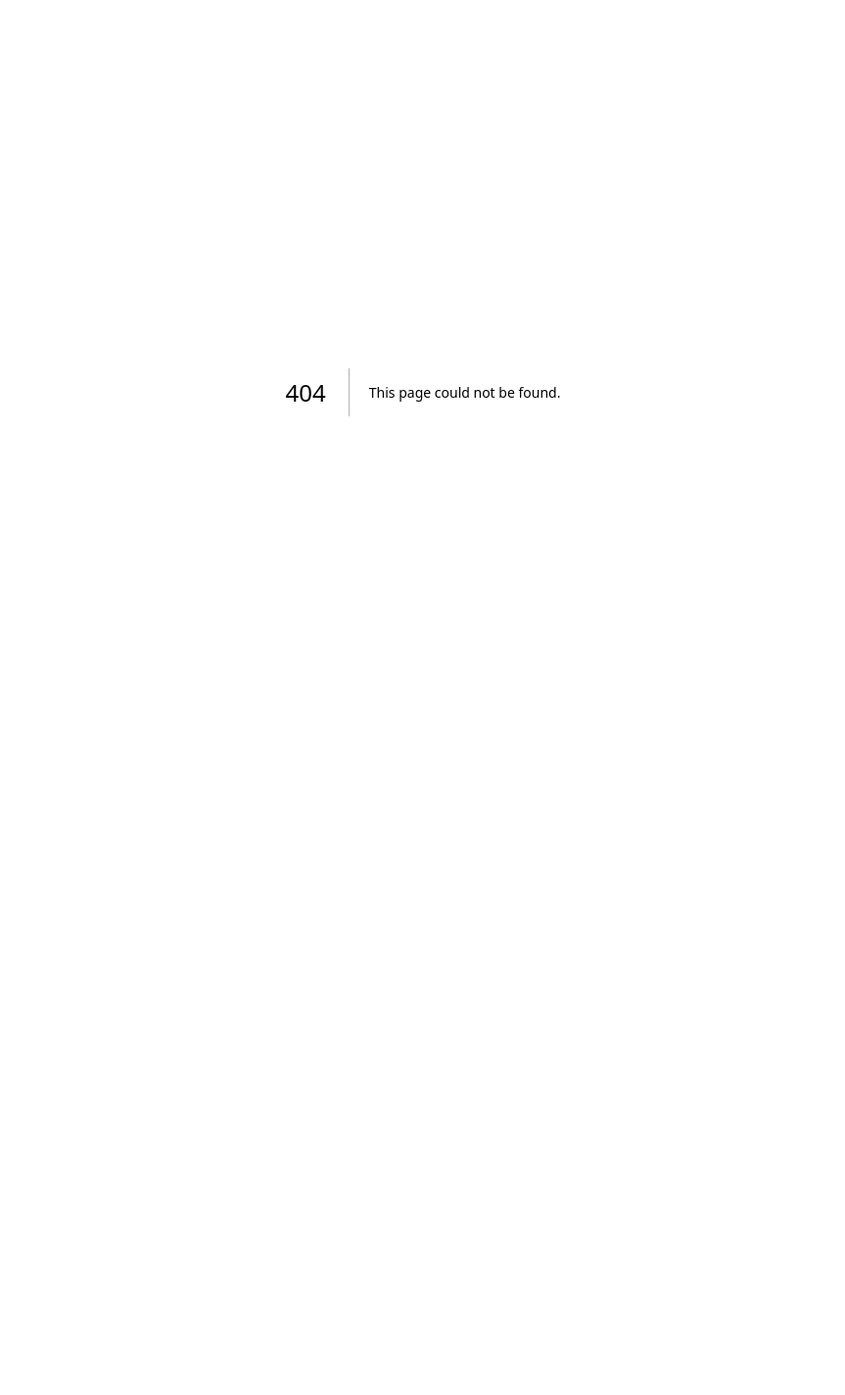
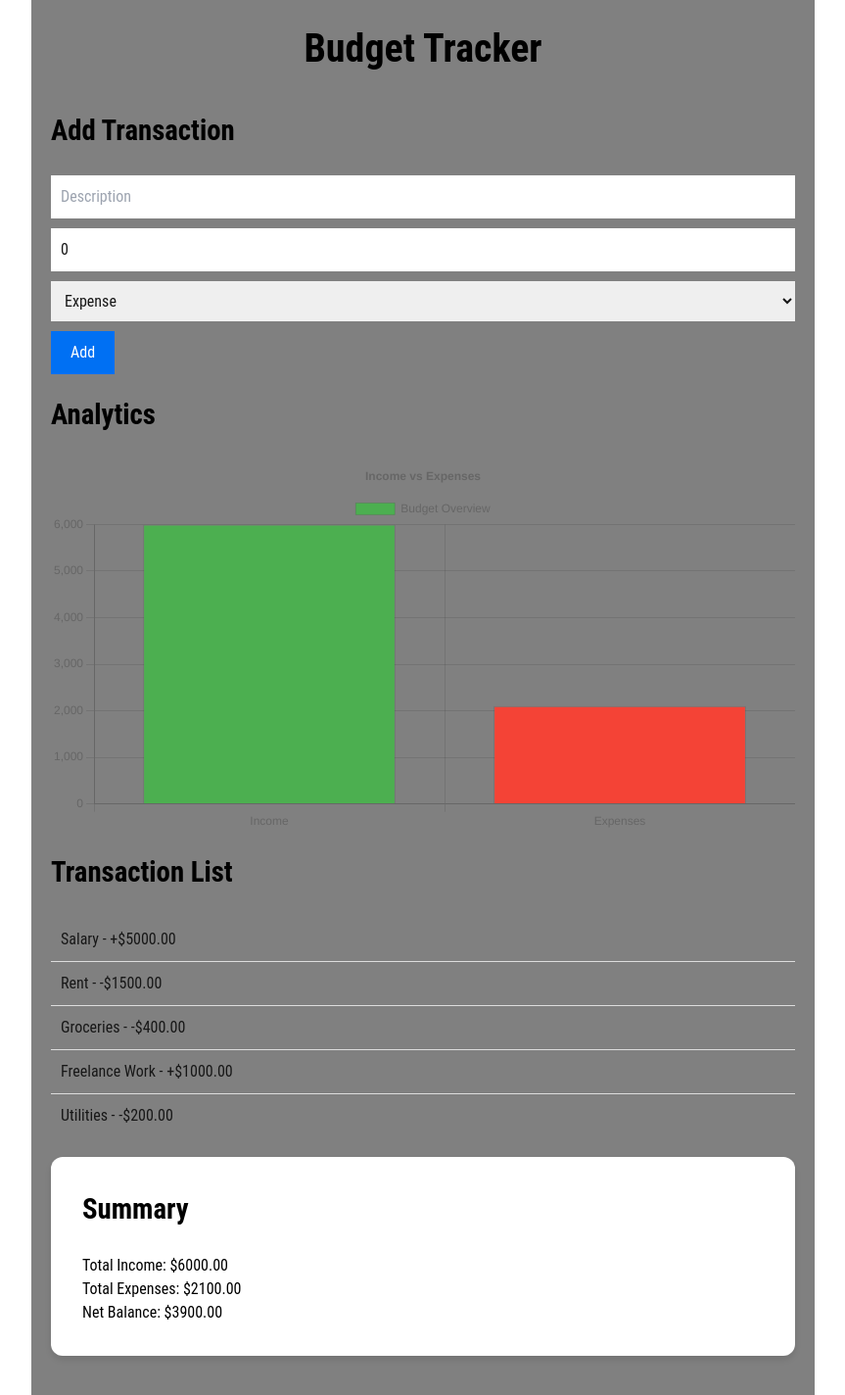
Before and after one commit to Manish-785/ey24, a Next.js app in the folder ey/: page /pages/budget in a window 1280 px wide. Before the commit this address had no page. Shown: the whole page at 98% size, without its empty margins (208-1071 px from the left). Before the commit the page ends 800 px from the top, so only its background shows below. Built offline with nearby package versions, Linux system fonts and the light colour scheme.

Commit message:
add budget tracker

```diff
--- /dev/null
+++ b/ey/src/app/pages/budget/page.tsx
@@ -0,0 +1,136 @@
+'use client'
+import { useState } from 'react';
+import Head from 'next/head';
+import styles from '../../styles/BudgetTracker.module.css';
+import { Bar } from 'react-chartjs-2';
+import 'chart.js/auto';
+
+type Transaction = {
+  description: string;
+  amount: number;
+  type: 'income' | 'expense';
+};
+
+export default function BudgetTracker() {
+    const [transactions, setTransactions] = useState<Transaction[]>([
+      { description: 'Salary', amount: 5000, type: 'income' },
+      { description: 'Rent', amount: 1500, type: 'expense' },
+      { description: 'Groceries', amount: 400, type: 'expense' },
+      { description: 'Freelance Work', amount: 1000, type: 'income' },
+      { description: 'Utilities', amount: 200, type: 'expense' }
+    ]);
+    const [newTransaction, setNewTransaction] = useState<Transaction>({ description: '', amount: 0, type: 'expense' });
+
+    const handleAddTransaction = () => {
+      if (newTransaction.description && newTransaction.amount) {
+        setTransactions([...transactions, { ...newTransaction, amount: parseFloat(newTransaction.amount.toString()) }]);
+        setNewTransaction({ description: '', amount: 0, type: 'expense' });
+      }
+    };
+
+    const calculateTotals = () => {
+      const totals = { income: 0, expense: 0 };
+      transactions.forEach(({ type, amount }) => {
+        if (type === 'income') {
+          totals.income += amount;
+        } else {
+          totals.expense += amount;
+        }
+      });
+      return totals;
+    };
+
+    const totals = calculateTotals();
+
+    const chartData = {
+      labels: ['Income', 'Expenses'],
+      datasets: [
+        {
+          label: 'Budget Overview',
+          data: [totals.income, totals.expense],
+          backgroundColor: ['#4caf50', '#f44336'],
+          borderWidth: 1,
+        }
+      ],
+    };
+
+    const chartOptions = {
+      responsive: true,
+      plugins: {
+        legend: {
+          position: 'top' as const,
+        },
+        title: {
+          display: true,
+          text: 'Income vs Expenses'
+        }
+      },
+      scales: {
+        y: {
+          beginAtZero: true
+        }
+      }
+    };
+
+    return (
+      <>
+        <Head>
+          <title>Budget Tracker</title>
+          <meta name="description" content="Track your budget and analyze your expenses and income." />
+        </Head>
+        <main className={styles.container}>
+          <h1 className={styles.title}>Budget Tracker</h1>
+
+          <div className={styles.addTransaction}>
+            <h2 className={styles.subtitle}>Add Transaction</h2>
+            <input
+              type="text"
+              placeholder="Description"
+              value={newTransaction.description}
+              onChange={(e) => setNewTransaction({ ...newTransaction, description: e.target.value })}
+            />
+            <input
+              type="number"
+              placeholder="Amount"
+              value={newTransaction.amount}
+              onChange={(e) => setNewTransaction({ ...newTransaction, amount: parseFloat(e.target.value) })}
+            />
+            <select
+              value={newTransaction.type}
+                        onChange={(e) => setNewTransaction({
+                            ...newTransaction, type: e.target.value as 'income' |
+                            'expense'
+               })}
+            >
+              <option value="expense">Expense</option>
+              <option value="income">Income</option>
+            </select>
+            <button onClick={handleAddTransaction}>Add</button>
+          </div>
+
+          <div className={styles.analytics}>
+            <h2 className={styles.subtitle}>Analytics</h2>
+            <Bar data={chartData} options={chartOptions} />
+          </div>
+
+          <div className={styles.transactionList}>
+            <h2 className={styles.subtitle}>Transaction List</h2>
+            <ul>
+              {transactions.map((transaction, index) => (
+                <li key={index}>
+                  {transaction.description} - {transaction.type === 'income' ? '+' : '-'}${transaction.amount.toFixed(2)}
+                </li>
+              ))}
+            </ul>
+          </div>
+
+          <div className={styles.summary}>
+            <h2 className={styles.subtitle}>Summary</h2>
+            <p>Total Income: ${totals.income.toFixed(2)}</p>
+            <p>Total Expenses: ${totals.expense.toFixed(2)}</p>
+            <p>Net Balance: ${(totals.income - totals.expense).toFixed(2)}</p>
+          </div>
+        </main>
+      </>
+    );
+  }
--- /dev/null
+++ b/ey/src/app/styles/BudgetTracker.module.css
@@ -0,0 +1,74 @@
+.container {
+  max-width: 800px;
+  margin: 0 auto;
+  padding: 20px;
+  background-color: gray;
+}
+
+.addTransaction, .analytics, .transactionList, .summary {
+  margin-bottom: 20px;
+}
+
+.addTransaction input, .addTransaction select {
+  display: block;
+  margin-bottom: 10px;
+  padding: 10px;
+  width: 100%;
+  box-sizing: border-box;
+}
+
+.addTransaction button {
+  padding: 10px 20px;
+  background-color: #0070f3;
+  color: white;
+  border: none;
+  cursor: pointer;
+}
+
+.addTransaction button:hover {
+  background-color: #005bb5;
+}
+
+.transactionList ul {
+  list-style-type: none;
+  padding: 0;
+}
+
+.transactionList li {
+  padding: 10px;
+  border-bottom: 1px solid #ddd;
+}
+
+.transactionList li:last-child {
+  border-bottom: none;
+}
+
+.transactionList li:hover {
+  background-color: #f8f9fa;
+}
+
+.summary {
+  background: #ffffff;
+  padding: 2rem;
+  border-radius: 12px;
+  box-shadow: 0 4px 6px rgba(0, 0, 0, 0.1);
+}
+
+.title {
+  color: black; /* Set font color to black */
+  text-align: center;
+  margin-bottom: 2rem;
+  font-size: 2.5rem;
+  font-weight: 700;
+}
+
+.subtitle {
+  color: black; /* Set font color to black */
+  margin-bottom: 1.5rem;
+  font-size: 1.8rem;
+  font-weight: 600;
+}
+
+.summary p {
+  color: black; /* Set font color to black */
+}
```
Also changed, not shown: ey/package.json (+6 -1 lines), 1 other file (tests, documents, lock files or other folders).
